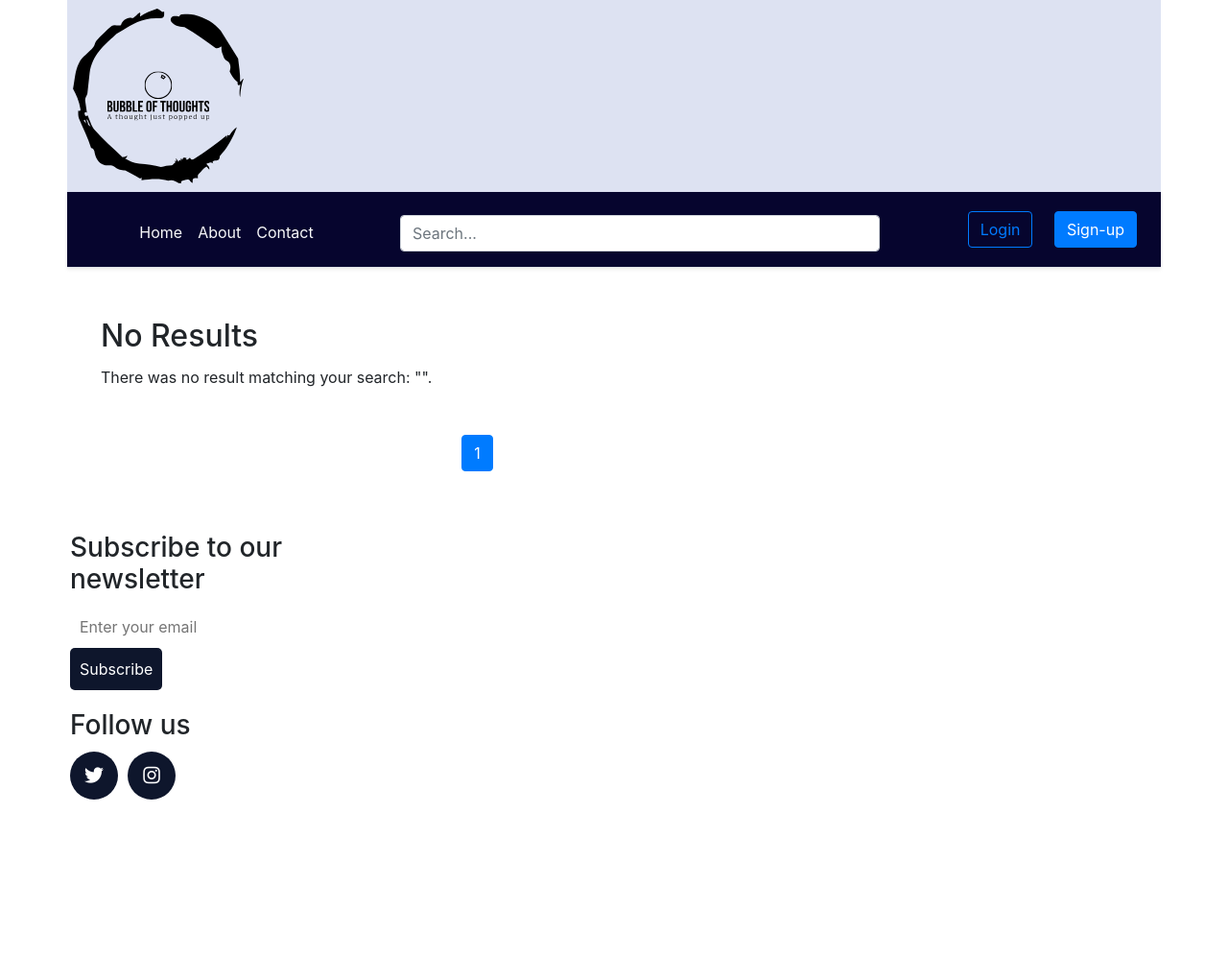
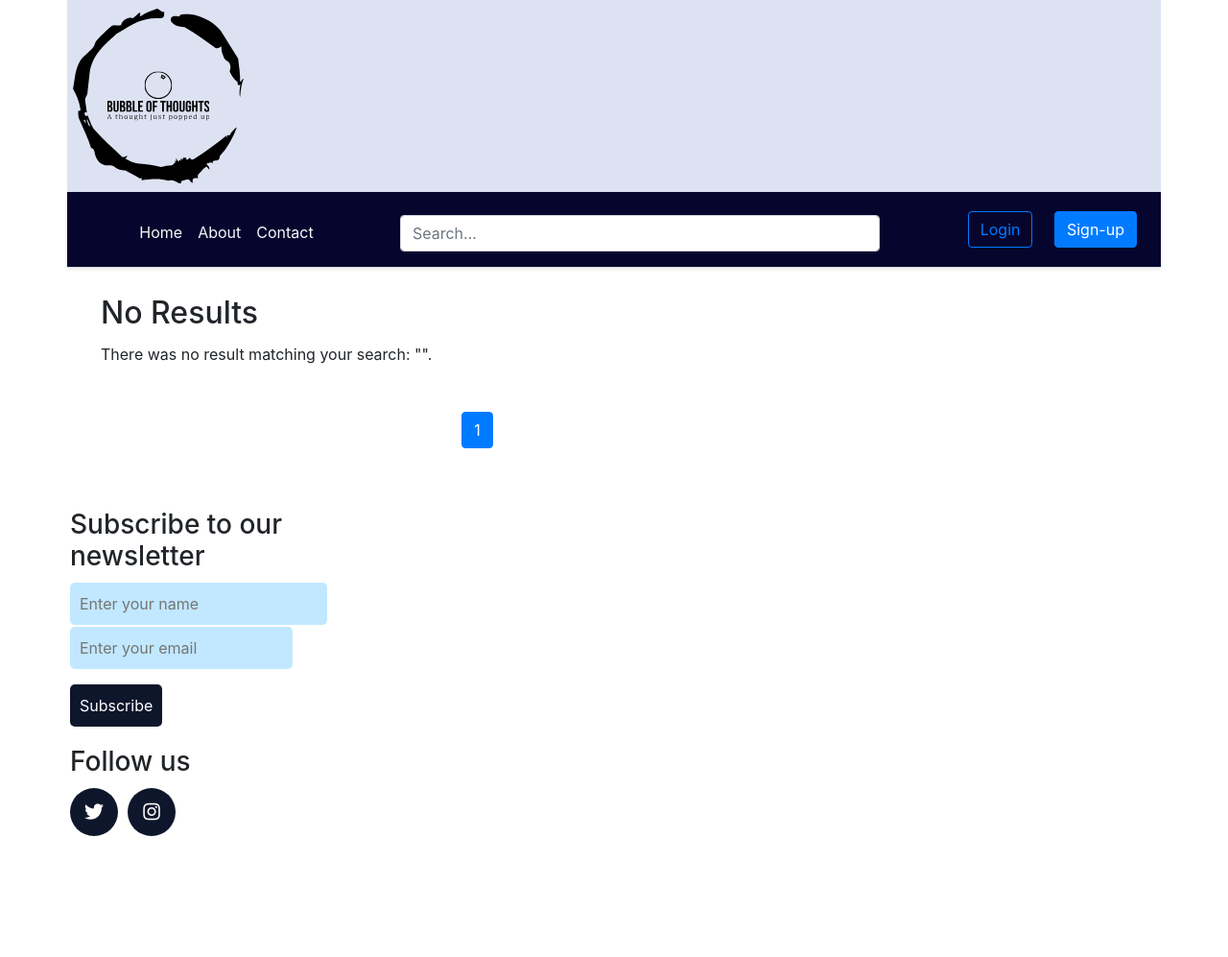
Before and after one commit to ancloas/Django-Blog-Anugrah, a Django app: page / in a window 1280 px wide. Shown: the top 997 px of the page at 96% size. Run offline with Django 4.2, Linux system fonts and the light colour scheme; data that the repository does not hold is empty; parts of the project's set-up code (start-up, migrations or seed data) failed here and were passed over; some libraries are stand-ins or nearby versions.

Commit message:
updated newsletter and automatic mails

```diff
--- a/blog_avg/blog/admin.py
+++ b/blog_avg/blog/admin.py
@@ -1,7 +1,8 @@
 from django.contrib import admin
 
-from blog.models import BlogPost
+from blog.models import BlogPost, Subscriber
 
 # Register your models here.
 
 admin.site.register(BlogPost)
+admin.site.register(Subscriber)
--- a/blog_avg/blog/forms.py
+++ b/blog_avg/blog/forms.py
@@ -1,7 +1,7 @@
 from django import forms
 from ckeditor.widgets import CKEditorWidget
 
-from blog.models import BlogPost, Comment
+from blog.models import BlogPost, Comment, Subscriber
 
 
 class CreateBlogPostForm(forms.ModelForm):
@@ -34,3 +34,13 @@ class CommentForm(forms.ModelForm):
     class Meta:
         model = Comment
         fields = ['content']
+
+
+class SubscriberForm(forms.ModelForm):
+    class Meta:
+        model = Subscriber
+        fields = ['email', 'name']
+        widgets = {
+            'name': forms.TextInput(attrs={'class': 'name-input', 'placeholder': 'Enter your name'}),
+            'email': forms.EmailInput(attrs={'class': 'email-input', 'placeholder': 'Enter your email'}),
+        }
--- a/blog_avg/blog/templates/blog/detail_blog.html
+++ b/blog_avg/blog/templates/blog/detail_blog.html
@@ -27,7 +27,8 @@
   font-size: 30px;
   font-weight: bold;
   color: #434745;
-  margin-bottom: 30px;
+  margin-bottom: 40px;
+  margin-top:30px;
   text-align: center;
   /* Add other styles as needed */
     }
@@ -139,7 +140,7 @@
             <div class="row">
             <!--Blog Post-->
                 <div class="card m-auto">
-                    <h2 class="blog-post-title">{{blog_post.title}}</h2>
+                    <h1 class="blog-post-title">{{blog_post.title}}</h1>
                     <img class= "card-img-top" src="{{blog_post.image.url}}">
                     <div class="blog-post-body">
                        {{blog_post.body|safe}}
--- a/blog_avg/blog/templates/blog/snippets/popular_blog_posts.html
+++ b/blog_avg/blog/templates/blog/snippets/popular_blog_posts.html
@@ -7,11 +7,12 @@
   .popular{
     margin-left: 0px;
   }
-  .popular h2 {
+  .popular h1 {
     font-size: 2.5rem;
     font-weight: 700;
     text-align: center;
     margin-bottom: 40px;
+    margin-top:20px;
   }
 
   .popular .card {
@@ -67,7 +68,7 @@
 </div> -->
 <section class="popular">
     <div class="container p-0">
-      <h2>Popular Posts</h2>
+      <h1>Popular Posts</h1>
       <div class="row">
         {% for post in popular_posts %}
         <div class="col-md-6">
--- a/blog_avg/blog/urls.py
+++ b/blog_avg/blog/urls.py
@@ -4,15 +4,17 @@ from blog.views import(
     detail_blog_view,
     edit_blog_view,
     comment_submit,
-    like_post
+    like_post,
+    subscribe
 )
 
 app_name= 'blog'
 
 urlpatterns =[
     path('create/', create_blog_view, name='create'),
+    path('subscribe/', subscribe, name='subscribe'),
     path('<slug>/', detail_blog_view, name='detail'),
     path('<slug>/edit', edit_blog_view, name='edit'),
     path('<slug>/comment/submit/', comment_submit, name='comment_submit'),
-    path('<slug>/like/', like_post, name='like_post')
+    path('<slug>/like/', like_post, name='like_post'),
 ]
--- a/blog_avg/blog/views.py
+++ b/blog_avg/blog/views.py
@@ -3,14 +3,32 @@ from django.db.models import Q
 from django.http import HttpResponse
 from django.db.models import Count
 from django.http import JsonResponse
+import logging
 
 
-from blog.models import BlogPost, Comment
-from blog.forms import CreateBlogPostForm, EditBlogPostForm
+from blog.models import BlogPost, Comment, Subscriber
+from blog.forms import CreateBlogPostForm, EditBlogPostForm, SubscriberForm
 from account.models import Account
+from django.contrib import messages
+from personal.mail_module import send_mail
 
 
+logger = logging.getLogger(__name__)
 
+WELCOME_EMAIL_TEMPLATE = """
+    <div style="max-width: 600px; margin: 20px auto; background-color: #fff; padding: 20px; border-radius: 8px; box-shadow: 0 0 10px rgba(0, 0, 0, 0.1);">
+        <p>Hello {0},</p>
+        <p>Welcome to Bubble Of Thoughts! We are thrilled to have you as a subscriber to our newsletter.</p>
+        <p>Stay tuned for exciting updates, interesting articles, and much more. Feel free to reach out to us anytime.</p>
+        <div style="border-left: 4px solid #007bff; padding: 12px; font-style: italic; margin-top: 20px;">
+            <p style="margin: 0; padding: 0;">
+                If you have any questions or suggestions, don't hesitate to contact us.
+            </p>
+        </div>
+        <p style="margin-top: 20px; font-style: italic; color: #555;">Best wishes,<br>Anugrah Gupta</p>
+    </div>
+"""
+WELCOME_EMAIL_SUBJECT = 'Welcome to Bubble of Thoughts'
 def create_blog_view(request):
     context= {}
     user = request.user
@@ -54,7 +72,7 @@ def detail_blog_view(request, slug):
     context['comments']=comments
     context['likes_count']= likes_count
     context['liked_users']= liked_users
-
+    context['subscriber_form']=SubscriberForm()
 
 	#list all comments for the blog
 
@@ -155,3 +173,40 @@ def like_post(request, slug):
 
 
         return JsonResponse({'liked': liked, 'likes_count': post.likes.count()})
+
+
+def subscribe(request):
+    response_data = {'success': False, 'message': 'Invalid request'}
+
+    if request.method == 'POST':
+        form = SubscriberForm(request.POST)
+        is_form_valid = True
+
+        if form.is_valid():
+            try:
+                email = form.cleaned_data['email']
+                name = form.cleaned_data.get('name', '')  # Handle the case where name is not provided
+                is_form_valid = True
+                form.save()
+                response_data['success'] = True
+                response_data['message'] = 'You have successfully subscribed!'
+                # Use logging instead of print for structured logging
+                logger.info(f'Successful subscription for {email}')
+                # Ensure that your email template has a placeholder for the name
+                first_name= name.split(' ')[0]
+                msg = WELCOME_EMAIL_TEMPLATE.format(first_name)
+                print(msg)
+                send_mail(subject=WELCOME_EMAIL_SUBJECT, msg_content=msg, receiver=email)
+            except:
+                response_data['success'] = False
+                response_data['message'] = 'Something went wrong'
+        else:
+            error_lists=[]
+            for field, errors in form.errors.items():
+                error_lists.extend(errors)
+            response_data['errors']=error_lists
+            response_data['message'] = 'Invalid Input'
+
+
+    logger.debug(f'Called subscribe: {response_data}, is_form_valid={is_form_valid}')
+    return JsonResponse(response_data)
--- a/blog_avg/personal/templates/personal/snippets/right_side_snippet.html
+++ b/blog_avg/personal/templates/personal/snippets/right_side_snippet.html
@@ -1,5 +1,4 @@
 {% load static %}
-
 
 <style>
 .sidebar {
@@ -21,11 +20,12 @@
 }
 
 .email-subscriber input[type="email"],
+.email-subscriber input[type="text"],
 .email-subscriber button {
   padding: 10px;
   font-size: 16px;
+  border-radius: 5px;
   border: none;
-  border-radius: 5px;
 }
 
 .email-subscriber input[type="email"] {
@@ -70,16 +70,28 @@
   border-radius: 50%;
   margin-bottom: 85px;
 }
-
+.email-input{
+  background-color: rgb(193, 232, 255);
+  border-style: none;
+}
+.name-input{
+  background-color: rgb(193, 232, 255);
+  border-style: none;
+  margin-bottom:2px;
+}
 </style>
 
 <div class="sidebar">
   <!-- Email Subscriber field -->
   <div class="email-subscriber">
       <h3>Subscribe to our newsletter</h3>
-      <form action="#">
-        <input type="email" placeholder="Enter your email">
-        <button type="submit">Subscribe</button>
+      <form id="subscribe-form" action="{% url 'blog:subscribe' %}" method="post">
+          {% csrf_token %}
+          <div class="form-group">
+              {{ subscriber_form.name }}
+              {{ subscriber_form.email }}
+          </div>
+          <button type="button" id="subscribe-button">Subscribe</button>
       </form>
   </div>
 
@@ -88,8 +100,30 @@
       <h3>Follow us</h3>
       <ul>
           <li><a href="https://twitter.com/AnugrahGup430" target="_blank"><i class="fab fa-twitter"></i></a></li>
-        <!-- <li><a href="https://www.facebook.com/" target="_blank"><i class="fab fa-facebook"></i></a></li> -->
-        <li><a href="https://www.instagram.com/bubbleofthoughts_official/" target="_blank"><i class="fab fa-instagram"></i></a></li>
+          <li><a href="https://www.instagram.com/bubbleofthoughts_official/" target="_blank"><i
+                      class="fab fa-instagram"></i></a></li>
       </ul>
   </div>
 </div>
+
+<script>$(document).ready(function () {
+  $('#subscribe-button').click(function () {
+      $.ajax({
+          type: 'POST',
+          url: '{% url "blog:subscribe" %}',
+          data: $('#subscribe-form').serialize(),
+          success: function (response) {
+            console.log($('#subscribe-form').serialize())
+              if (response.success) {
+                  console.log(response.message);
+                  alert(response.message);
+              } else {
+                  alert(response.message);
+                  // Output the errors to the console for debugging
+                  console.log(response.errors);
+              }
+          }
+      });
+  });
+});
+</script>
--- a/blog_avg/personal/views.py
+++ b/blog_avg/personal/views.py
@@ -6,14 +6,39 @@ import requests
 from dotenv import load_dotenv
 import os
 
-from blog.views import get_blog_queryset, get_popular_blogs
+from blog.views import get_blog_queryset, get_popular_blogs, subscribe
 from .mail_module import send_mail
+from blog.forms import SubscriberForm
 
 # Create your views here.
 BLOG_POSTS_PER_PAGE=10
 
-def home_screen_view(request):
-    context={}
+BODY_MESSAGE_FROM_USER = """
+        <div style="max-width: 600px; margin: 20px auto; background-color: #fff; padding: 20px; border-radius: 8px; box-shadow: 0 0 10px rgba(0, 0, 0, 0.1);">
+            <p>Hello Bubble Of Thoughts,</p>
+            <p>You got a new message from {0}:</p>
+            <div style="border-left: 4px solid #007bff; padding: 12px; font-style: italic; margin-top: 20px;">
+                <p style="margin: 0; padding: 0;">
+                    {1}
+                </p>
+            </div>
+            <p style="margin-top: 20px; font-style: italic; color: #555;">Best wishes,<br>{0}</p>
+        </div>
+    """
+CONFIRM_MESSAGE_TEMPLATE_FROM_SERVER = """
+<div style="max-width: 600px; margin: 20px auto; background-color: #fff; padding: 20px; border-radius: 8px; box-shadow: 0 0 10px rgba(0, 0, 0, 0.1);">
+            <p>Hello {0},</p>
+            <p>Your following message has been delivered to us, and we will soon respond.</p>
+            <div style="border-left: 4px solid #007bff; padding: 12px; font-style: italic; margin-top: 20px;">
+                <p style="margin: 0; padding: 0;">
+                    {1}
+                </p>
+            </div>
+            <p style="margin-top: 20px; font-style: italic; color: #555;">Best wishes,<br>Anugrah Gupta</p>
+        </div>
+"""
+
+def home_screen_view(request, context={}):
 
     query =""
 
@@ -40,6 +65,7 @@ def home_screen_view(request):
 
     context['blog_posts']=blog_posts
     context['popular_posts']=popular_posts
+    context['subscriber_form']=SubscriberForm()
 
     return render(request, 'personal/home.html',context)
 
@@ -74,9 +100,13 @@ def send_email(request):
             'reply_to': email,
             'message': message,
         }
+        msg_body_from_user= BODY_MESSAGE_FROM_USER.format(template_params['from_name'], template_params['message'])
+        msg_body_from_server= CONFIRM_MESSAGE_TEMPLATE_FROM_SERVER.format(template_params['from_name'], template_params['message'])
 
-        result= send_mail(subject= 'Message from reader', msg_content=template_params['message'], from_name=template_params['from_name'], reply_to=template_params['reply_to'])
-        # Make a request to Email.js
+        # mail from user to my email
+        result= send_mail(subject= 'Message from reader', msg_content=msg_body_from_user, from_name=template_params['from_name'], reply_to=template_params['reply_to'])
+        # Send a Receipt mail to user
+        result= send_mail(subject= 'We got your message', msg_content=msg_body_from_server, receiver=template_params['reply_to'], reply_to='bubbleofthought@outlook.com')
 
         # Check if the email was sent successfully
         if result:
--- a/blog_avg/templates/base.html
+++ b/blog_avg/templates/base.html
@@ -10,6 +10,8 @@
     {% include 'snippets/base_css.html'  %}
     <link rel="stylesheet" href="https://use.fontawesome.com/releases/v5.15.3/css/all.css">
     <link rel="stylesheet" href="https://maxcdn.bootstrapcdn.com/bootstrap/4.0.0/css/bootstrap.min.css">
+    <script src="https://code.jquery.com/jquery-3.6.4.min.js"></script>
+
 
 </head>
 <body>
--- a/blog_avg/templates/snippets/base_css.html
+++ b/blog_avg/templates/snippets/base_css.html
@@ -3,6 +3,8 @@
         background-color: #fffffffd;
 
     }
-
+    h1{
+        margin-top: 30px;
+    }
 
 </style>
--- a/blog_avg/templates/snippets/header.html
+++ b/blog_avg/templates/snippets/header.html
@@ -46,9 +46,9 @@
 </div>
 </div>
 <div class="container p-0">
-<div class="d-flex flex-wrap align-items-center justify-content-center justify-content-md-between py-3 mb-4 border-bottom shadow-sm header_color">
+<div class="d-flex flex-wrap align-items-center justify-content-center justify-content-md-between py-3 mb-0 border-bottom shadow-sm header_color">
 
-    <ul class="nav col-12 col-md-auto mb-2 justify-content-center mb-md-0 m-auto">
+    <ul class="nav col-12 col-md-auto justify-content-center mb-md-0 m-auto">
         <li><a href="{% url 'home' %}" class="nav-link link-light px-2 link-secondary">Home</a></li>
         <li><a href="{% url 'about' %}" class="nav-link link-light px-2 link-secondary">About</a></li>
         <li><a href="{% url 'contact' %}" class="nav-link link-light px-2 link-secondary">Contact</a></li>
```
Also changed, not shown: blog_avg/blog/models.py (+10 -0 lines), blog_avg/personal/mail_module.py (+7 -18 lines), blog_avg/personal/templates/personal/about.html (+16 -6 lines), blog_avg/personal/templates/personal/contact.html (+17 -2 lines), blog_avg/blog/migrations/0001_initial.py, blog_avg/blog/migrations/0002_remove_subscriber_full_name_subscriber_name.py (added). Lines whose indentation alone changed are shown as unchanged.
